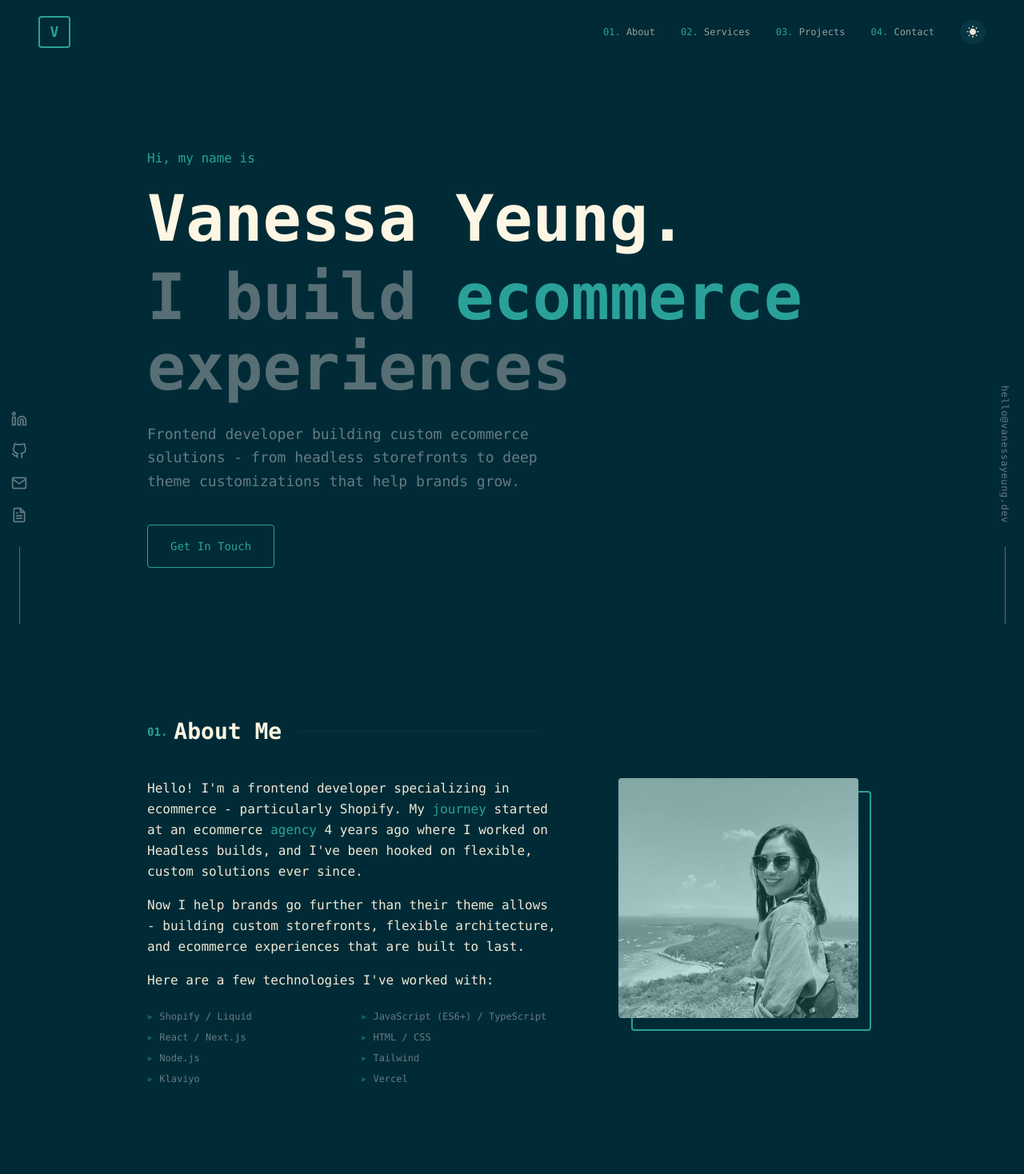
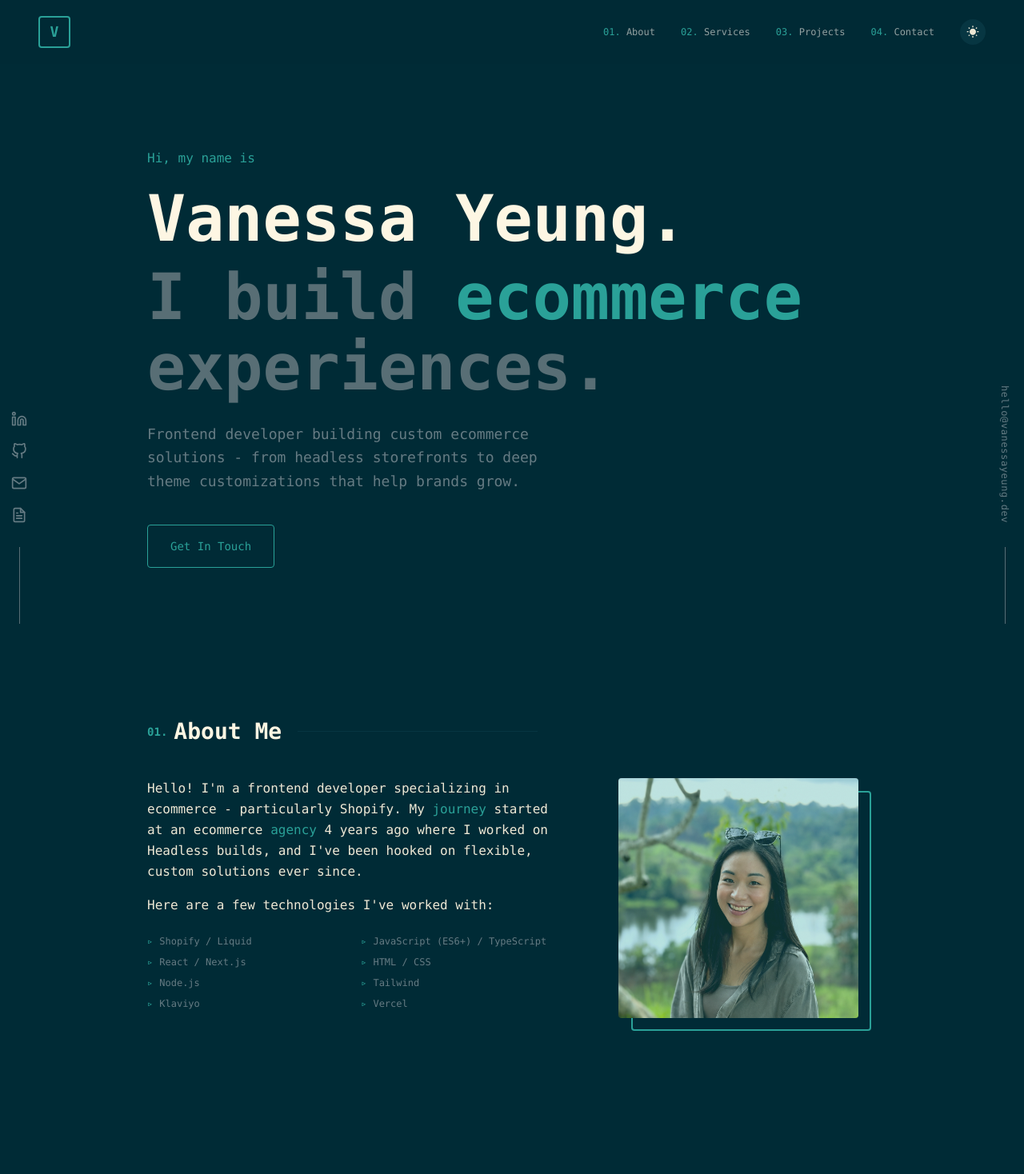
Before and after one commit to vwt604/portfolio-v3, a Next.js app: page / in a window 1280 px wide. Shown: the top 1468 px of the page at 80% size. Built offline with nearby package versions, Linux system fonts and the light colour scheme.

Commit message:
feat: update profile pic

```diff
--- a/app/components/About.tsx
+++ b/app/components/About.tsx
@@ -80,7 +80,7 @@ export default function About({
                 src={profileImage}
                 alt="Profile"
                 fill
-                className="object-cover grayscale hover:grayscale-0 transition-all duration-300"
+                className="object-cover  transition-all duration-300"
               />
               <div className="absolute inset-0 bg-[var(--accent-cyan)]/30 hover:bg-transparent transition-all duration-300" />
             </div>
--- a/app/components/Hero.tsx
+++ b/app/components/Hero.tsx
@@ -23,7 +23,7 @@ export default function Hero({ name, description }: HeroProps) {
       </h1>
       <h2 className="text-[clamp(40px,8vw,80px)] font-bold leading-[1.1] mt-2.5 mb-0 text-[var(--text-muted)] ">
         I build <span className="text-[var(--accent-cyan)]">ecommerce</span>{" "}
-        experiences
+        experiences.
       </h2>
       <p className="max-w-[540px] mt-6 text-base md:text-lg leading-relaxed text-[var(--text-dim)]">
         {description}
--- a/app/data/portfolioData.tsx
+++ b/app/data/portfolioData.tsx
@@ -94,9 +94,9 @@ const portfolioData: PortfolioData = {
           agency: "https://thejibe.com/",
         },
       },
-      {
-        text: "Now I help brands go further than their theme allows - building custom storefronts, flexible architecture, and ecommerce experiences that are built to last.",
-      },
+      // {
+      //   text: "Now I help brands go further than their theme allows - building custom storefronts, flexible architecture, and ecommerce experiences that are built to last.",
+      // },
       {
         text: "Here are a few technologies I've worked with:",
       },
@@ -196,7 +196,7 @@ const portfolioData: PortfolioData = {
   ],
   contact: {
     message:
-      "I'm currently available for freelance projects and open to discussing new opportunities. If you have a question, want to start a project, or just want to connect, feel free to reach out!",
+      "I'm currently available to discussing new projects and opportunities. If you have a question, want to start a project, or just want to connect, feel free to reach out!",
   },
 };
 
```
Also changed, not shown: public/assets/me.jpeg.
